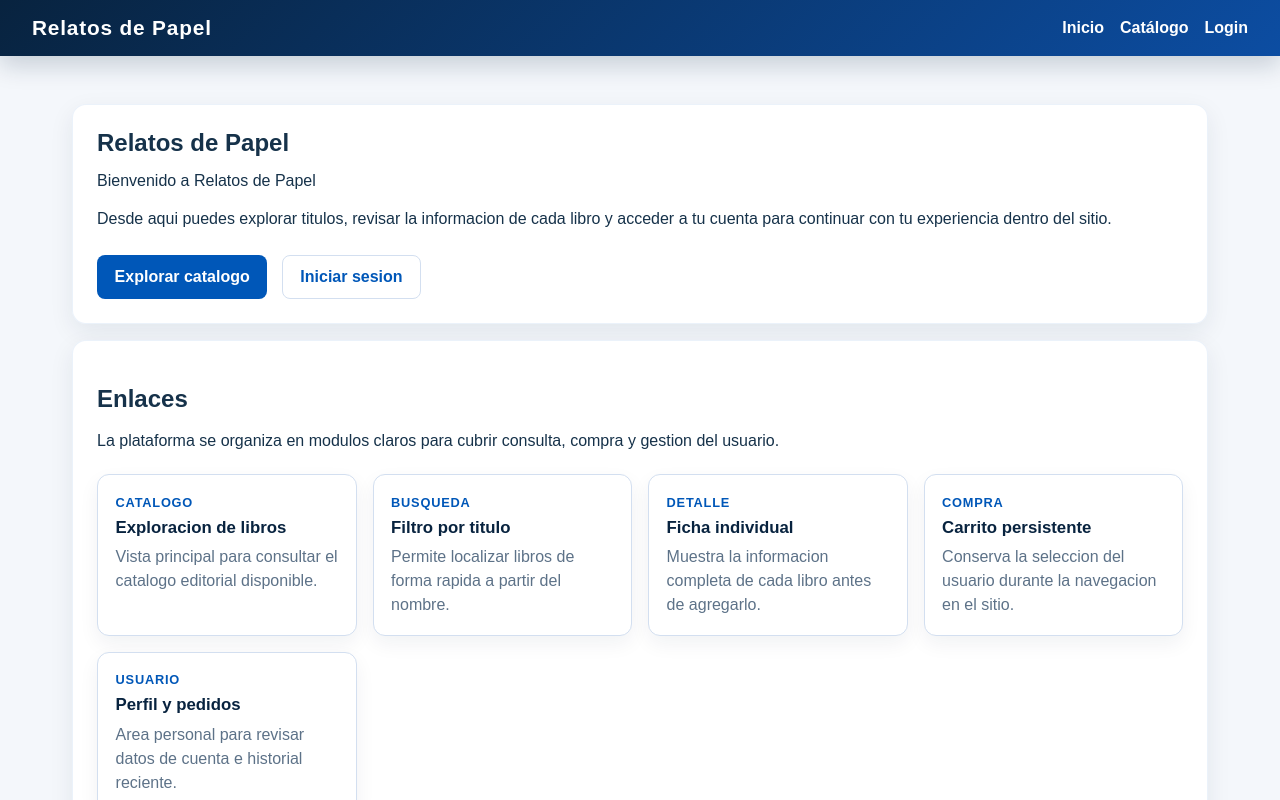
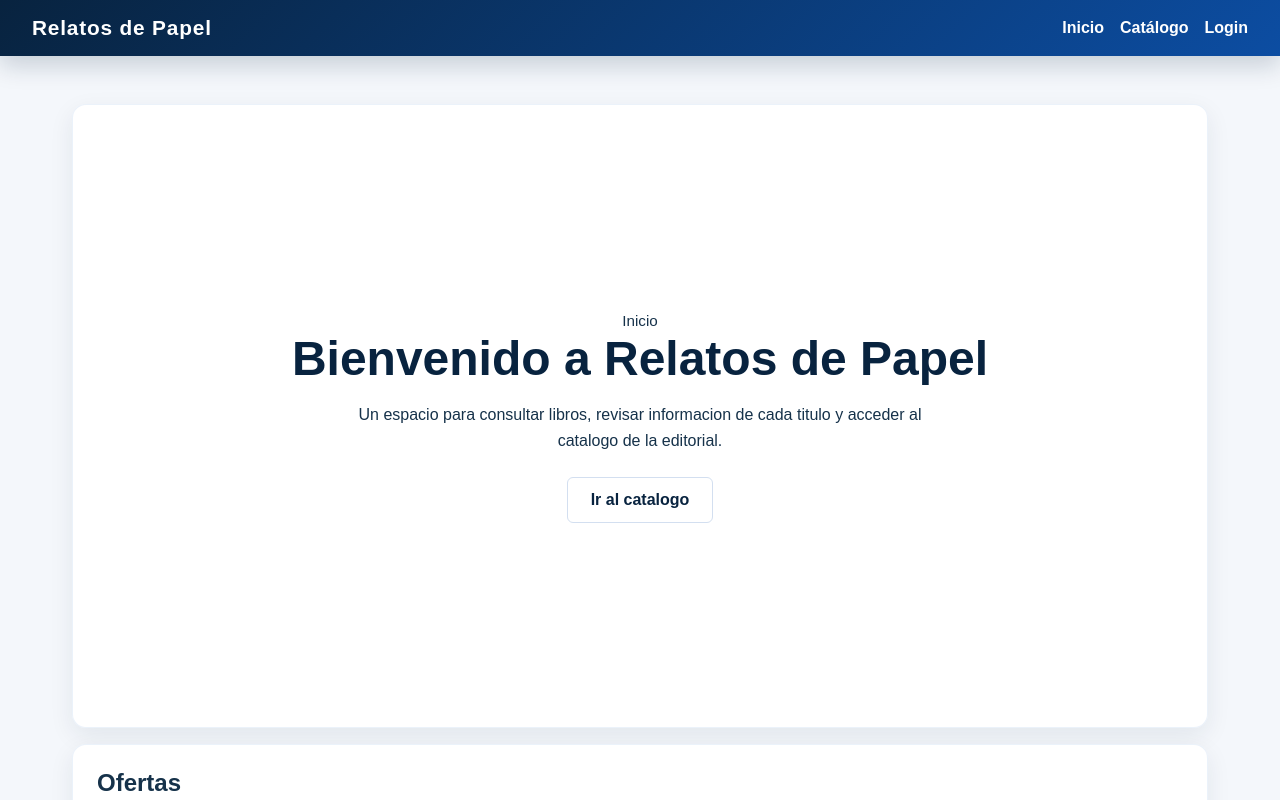
Before and after one commit to EdgarJP006/relatos-papel-spa, a React (Vite) app: page / in a window 1280 px wide. Shown: the top 800 px of the page. Built offline with nearby package versions, Linux system fonts and the light colour scheme.

Commit message:
texto de beinvenido

```diff
--- a/src/pages/Landing.jsx
+++ b/src/pages/Landing.jsx
@@ -3,59 +3,37 @@ import { Link } from 'react-router-dom'
 function Landing() {
   return (
     <main className="landing">
-      <section className="landing-intro">
-        <h1>Relatos de Papel</h1>
+      <section className="landing-hero">
+        <div className="landing-hero-box">
+          <p className="landing-hero-label">Inicio</p>
+          <h1>Bienvenido a Relatos de Papel</h1>
+          <p>
+            Un espacio para consultar libros, revisar informacion de cada titulo y acceder al catalogo de la editorial.
+          </p>
 
-        <p>
-          Bienvenido a Relatos de Papel
-        </p>
-
-        <p>
-          Desde aqui puedes explorar titulos, revisar la informacion de cada libro y acceder a tu cuenta para continuar con tu experiencia dentro del sitio.
-        </p>
-
-        <div className="landing-actions">
-          <Link to="/home">Explorar catalogo</Link>
-          <Link to="/login">Iniciar sesion</Link>
+          <Link to="/home" className="landing-catalog-link">
+            Ir al catalogo
+          </Link>
         </div>
       </section>
 
-      <section>
-        <h2>Enlaces</h2>
+      <section className="landing-offers">
+        <h2>Ofertas</h2>
 
-        <p>
-          La plataforma se organiza en modulos claros para cubrir consulta, compra y gestion del usuario.
-        </p>
-
-        <div className="landing-sections">
-          <article className="landing-section-card">
-            <span>Catalogo</span>
-            <h3>Exploracion de libros</h3>
-            <p>Vista principal para consultar el catalogo editorial disponible.</p>
+        <div className="landing-offers-grid">
+          <article className="landing-offer-card">
+            <h3>Oferta 1</h3>
+            <p>Espacio disponible para promocion de libros destacados.</p>
           </article>
 
-          <article className="landing-section-card">
-            <span>Busqueda</span>
-            <h3>Filtro por titulo</h3>
-            <p>Permite localizar libros de forma rapida a partir del nombre.</p>
+          <article className="landing-offer-card">
+            <h3>Oferta 2</h3>
+            <p>Espacio disponible para descuentos o novedades editoriales.</p>
           </article>
 
-          <article className="landing-section-card">
-            <span>Detalle</span>
-            <h3>Ficha individual</h3>
-            <p>Muestra la informacion completa de cada libro antes de agregarlo.</p>
-          </article>
-
-          <article className="landing-section-card">
-            <span>Compra</span>
-            <h3>Carrito persistente</h3>
-            <p>Conserva la seleccion del usuario durante la navegacion en el sitio.</p>
-          </article>
-
-          <article className="landing-section-card">
-            <span>Usuario</span>
-            <h3>Perfil y pedidos</h3>
-            <p>Area personal para revisar datos de cuenta e historial reciente.</p>
+          <article className="landing-offer-card">
+            <h3>Oferta 3</h3>
+            <p>Espacio disponible para anuncios breves dentro del inicio.</p>
           </article>
         </div>
       </section>
--- a/src/styles/global.css
+++ b/src/styles/global.css
@@ -114,90 +114,81 @@ input:focus {
   margin: 0 auto;
 }
 
-.landing-intro h1 {
-  margin-top: 0;
-  margin-bottom: 0.75rem;
+.landing-hero {
+  min-height: 78vh;
+  display: flex;
+  align-items: center;
+  justify-content: center;
+  padding: 2rem;
 }
 
-.landing-intro p {
-  margin: 0 0 0.85rem;
-  line-height: 1.5;
-  color: var(--text);
+.landing-hero-box {
+  width: 100%;
+  max-width: 760px;
+  text-align: center;
 }
 
-.landing-intro p:last-of-type {
-  margin-bottom: 0;
+.landing-hero-label {
+  margin: 0 0 0.75rem;
+  color: var(--text-muted);
+  font-size: 0.95rem;
 }
 
-.landing-actions {
-  display: flex;
-  gap: 0.9rem;
-  flex-wrap: wrap;
-  margin-top: 1.5rem;
+.landing-hero-box h1 {
+  margin: 0 0 1rem;
+  color: var(--primary-deep);
+  font-size: 3rem;
+  line-height: 1.1;
 }
 
-.landing-actions a {
-  display: inline-flex;
-  align-items: center;
-  justify-content: center;
-  min-height: 44px;
-  padding: 0.75rem 1.1rem;
-  border-radius: 8px;
+.landing-hero-box p {
+  margin: 0 auto;
+  max-width: 620px;
+  color: var(--text);
+  line-height: 1.6;
 }
 
-.landing-actions a:first-child {
-  background-color: var(--primary);
-  color: white;
+.landing-catalog-link {
+  display: inline-block;
+  margin-top: 1.5rem;
+  padding: 0.8rem 1.4rem;
+  border: 1px solid var(--border);
+  border-radius: 6px;
+  background-color: var(--surface);
+  color: var(--primary-deep);
 }
 
-.landing-actions a:first-child:hover {
-  background-color: var(--primary-strong);
-  color: white;
+.landing-catalog-link:hover {
   text-decoration: none;
+  border-color: #b8cce7;
 }
 
-.landing-actions a:last-child {
-  border: 1px solid var(--border);
-  background-color: var(--surface);
+.landing-offers h2 {
+  margin-top: 0;
+  margin-bottom: 1rem;
 }
 
-.landing-actions a:last-child:hover {
-  background-color: var(--surface-soft);
-  text-decoration: none;
-}
-
-.landing-sections {
+.landing-offers-grid {
   display: grid;
   grid-template-columns: repeat(auto-fit, minmax(220px, 1fr));
   gap: 1rem;
-  margin-top: 1.5rem;
 }
 
-.landing-section-card {
-  background-color: var(--surface);
+.landing-offer-card {
+  min-height: 150px;
   border: 1px solid var(--border);
-  border-radius: 12px;
-  padding: 1.1rem;
-  box-shadow: 0 8px 20px rgba(8, 35, 63, 0.06);
+  border-radius: 6px;
+  padding: 1rem;
+  background-color: #fafcff;
 }
 
-.landing-section-card span {
-  display: inline-block;
-  margin-bottom: 0.5rem;
-  color: var(--primary);
-  font-size: 0.8rem;
-  font-weight: 700;
-  letter-spacing: 0.06em;
-  text-transform: uppercase;
+.landing-offer-card h3 {
+  margin-top: 0;
+  margin-bottom: 0.75rem;
+  color: var(--primary-deep);
 }
 
-.landing-section-card h3 {
-  margin: 0 0 0.45rem;
-  color: var(--primary-deep);
-  font-size: 1.05rem;
-}
-
-.landing-section-card p {
+.landing-offer-card p {
   margin: 0;
   color: var(--text-muted);
   line-height: 1.5;
@@ -310,4 +301,13 @@ section {
   .cart {
     position: static;
   }
+
+  .landing-hero {
+    min-height: auto;
+    padding: 1rem;
+  }
+
+  .landing-hero-box h1 {
+    font-size: 2.2rem;
+  }
 }
```
